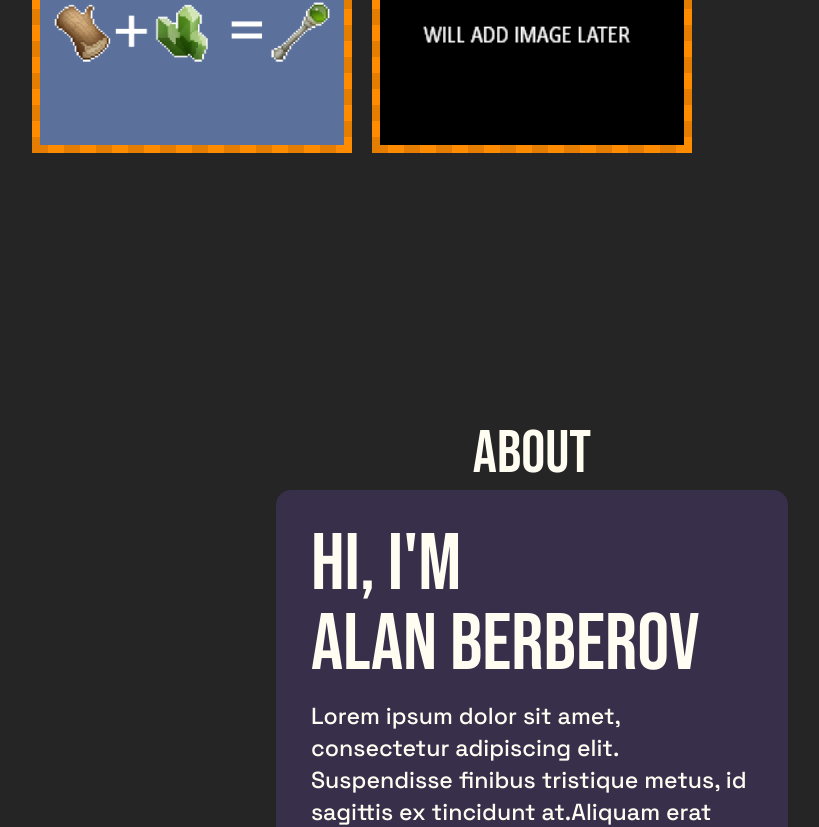
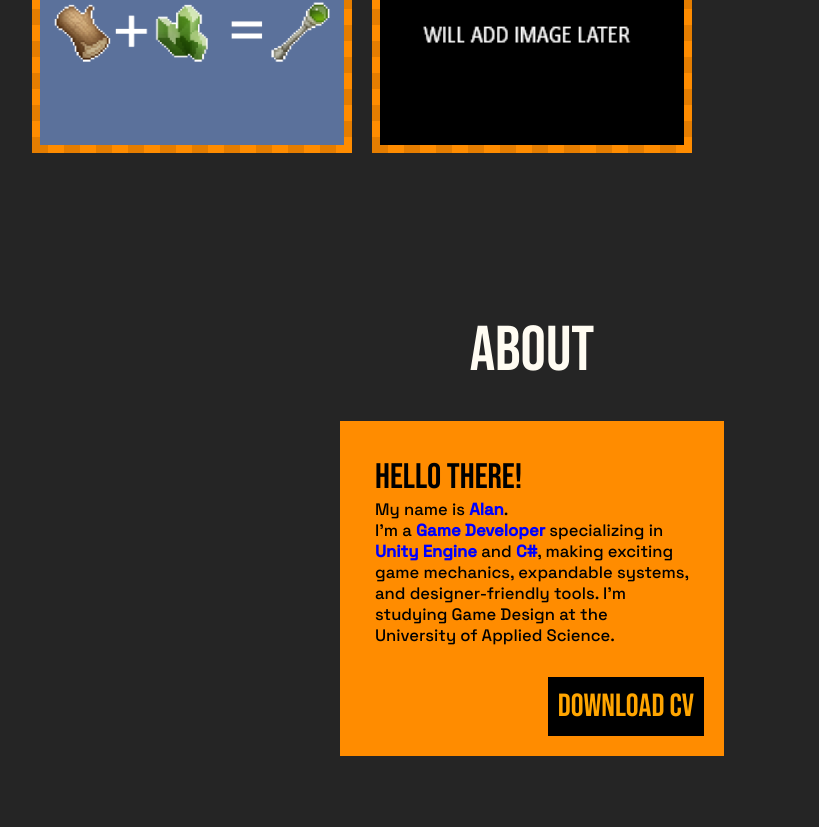
Before and after one commit to psikh286/psikh286.github.io, a React (Create React App) app: page /#/ in a window 1280 px wide. Shown: the part 1675-2502 px from the top of the page, without its empty margins (108-927 px from the left). Built offline with nearby package versions, Linux system fonts and the light colour scheme.

Commit message:
[EDIT] About section;

```diff
--- a/src/components/about/About.js
+++ b/src/components/about/About.js
@@ -1,19 +1,22 @@
-import unity from '../../img/unity.svg'
-import csharp from '../../img/c-sharp-logo.svg'
-import blender from '../../img/blender-3d.svg'
-import unreal4 from '../../img/unreal-engine.svg'
+import resume from '../../img/Resume.pdf'
 
 import './about.css'
 
 const About = () => {
     return (
         <div className="about" id='about'>
-            <p className="about__header-title">About</p>
+            <p className="section__header">About</p>
             <div className="about__container">
                 <div className="about__info">
-                    <p className="about__title">Hi, i'm <br/>Alan berberov</p>
-                    <p className="about__text">Lorem ipsum dolor sit amet, consectetur adipiscing elit. Suspendisse finibus tristique metus, id sagittis ex tincidunt at.Aliquam erat volutpat. Sed interdum nulla vitae metus vulputate, id gravida enim rutrum finibus tristique metus, id sagittis ex tincidunt at.Aliquam erat volutpat. Sed interdum nulla vitae metus vulputate, id gravida enim rutrumfinibus tristique metus, id sagittis ex tincidunt at.Aliquam erat volutpat. Sed interdum nulla vitae metus vulputate, id gravida enim rutrum</p>
+                    <p className="about__title">Hello there!</p>
+                    <p className="about__text">
+                        My name is <b className="highlighted">Alan</b>.<br/> I'm a <b className="highlighted">Game Developer</b>  specializing in <b className="highlighted">Unity Engine</b> and <b className="highlighted">C#</b>, making exciting game mechanics, expandable systems, and designer-friendly tools.
+                        I'm studying Game Design at the University of Applied Science.
+                    </p>
                 </div>
+                <a href={resume} className="about__download" target="_blank" rel="noreferrer">Download cv</a>
+
+                {/*
                 <div className="about__skills">
                     <h3>Skills:</h3>
                     <div className="about__skills-list">
@@ -36,7 +39,7 @@ const About = () => {
 
                         </div>
                     </div>
-                </div>
+                </div>*/}
             </div>
         </div>
      );
--- a/src/components/about/about.css
+++ b/src/components/about/about.css
@@ -3,41 +3,56 @@
     justify-content: center;
     align-items: center;
     flex-direction: column;
-    margin-bottom: 165px;
-    padding-top: 265px;
+    margin: 10rem 0;
 }
+.about__container {
 
-.about__header-title{
-    font-size: 60px;
-    color: #FFFCF2;
-}
+    background-color: #FF8C00;
 
-.about__container {
-    /* display: flex; */
-    width: 40%;
     padding: 20px;
-    color: rgb(200, 207, 214);
-    background-color: rgba(60, 49, 81, 0.884);
-    border-radius: 15px;
-}
 
-.about__title {
-    font-size: 5rem;
-    line-height: 5rem;
-}
+    width: clamp(350px, 30%, 500px);
+    overflow: hidden;
 
-.about__text {
-    font-size: 1.45rem;
-    line-height: 2rem;
-    padding-top: 15px;
-    font-family: "Space Grotesk";
+    display: flex;
+    flex-direction: column;
+    align-items: end;
+    justify-content: space-between;
 }
 
 .about__info {
     padding: 15px;
     color: #FFFCF2;
 }
+.about__title {
+    font-size: clamp(2rem, 2.7706vw, 8rem);
+    color: black;
+}
+.about__text {
 
+    color: black;
+    font-size: clamp(1rem, 1.3vw, 4rem);
+
+    text-align: left;
+
+
+    font-family: "Space Grotesk", sans-serif;
+}
+
+
+.about__download{
+    background-color: black;
+    background-size: 30%;
+
+    color: orange;
+
+    margin-top: 1rem;
+    padding: 10px;
+    font-size: 2rem;
+}
+
+
+/*
 .about__skills {
     padding: 15px;
     display: flex;
@@ -45,11 +60,9 @@
     align-items: center;
     color: #FFFCF2;
 }
-
 .about__skills-list {
     display: flex;
 }
-
 .about__skils-item {
     display: flex;
     flex-direction: row;
@@ -57,6 +70,7 @@
 .about__skils-item-img {
     padding: 10px;
 }
+
 
 @media only screen and (max-width:1024px) {
 
@@ -85,7 +99,7 @@
 
 @media only screen and (max-width:500px) {
     .about {
-        /* padding-top: 180px; */
+        !* padding-top: 180px; *!
     }
     .about__container {
         width: 80%;
@@ -108,4 +122,4 @@
     .about__skils-item {
         flex-direction: column;
     }
-}
+}*/
```
